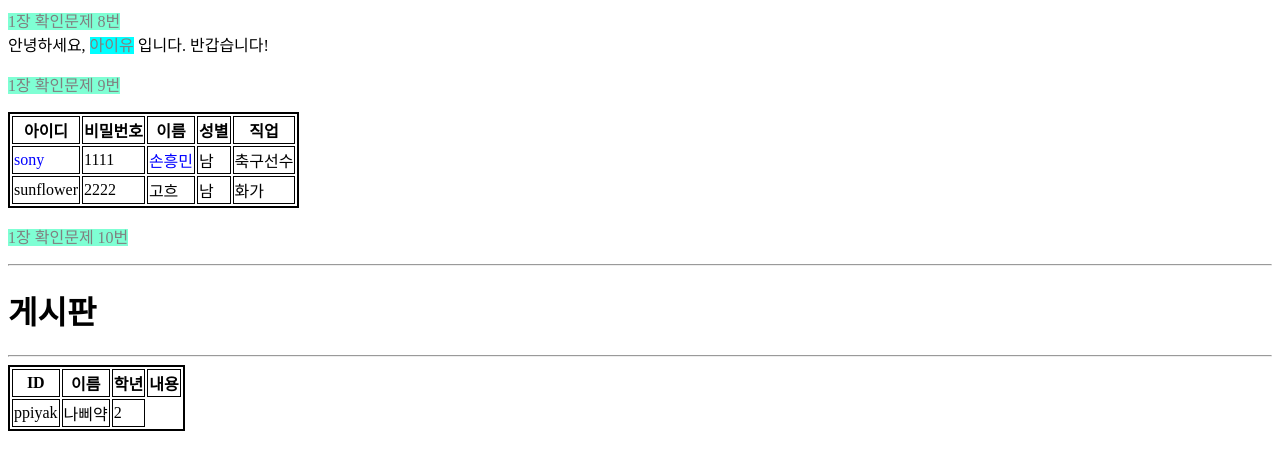
After one commit to dudasdaily/ComputerScience, a Spring Boot app: page /practice in a window 1280 px wide. The commit adds this page. Shown: the top 470 px of the page. Run offline with Spring Boot 4, Linux system fonts and the light colour scheme.

Commit message:
1장 연습문제 생성

```diff
--- a/2학년_2학기/웹프로그래밍/중간고사/chap01/src/main/java/web/middle/chap01/MyController.java
+++ b/2학년_2학기/웹프로그래밍/중간고사/chap01/src/main/java/web/middle/chap01/MyController.java
@@ -26,4 +26,9 @@ public class MyController {
     public String memberTable() {
         return "memberTable";
     }
+
+    @GetMapping("/practice")
+    public String practice() {
+        return "practice";
+    }
 }
--- a/2학년_2학기/웹프로그래밍/중간고사/chap01/src/main/resources/templates/home.html
+++ b/2학년_2학기/웹프로그래밍/중간고사/chap01/src/main/resources/templates/home.html
@@ -12,6 +12,7 @@
     <a href = "login" target="_blank">로그인</a>
     <a href = "regist" target="_blank">회원가입</a>
     <a href = "https://www.naver.com" target="_blank">네이버</a>
+    <a href = "practice" target="_blank">연습문제</a>
 
 </body>
 </html>
--- /dev/null
+++ b/2학년_2학기/웹프로그래밍/중간고사/chap01/src/main/resources/templates/practice.html
@@ -0,0 +1,46 @@
+<!DOCTYPE html>
+<html>
+    <head>
+        <meta charset="UTF-8">
+        <style>
+            span { background-color: #7FFFD4; color : gray;}
+            table { border : 2px solid;}
+            th, td { border : 1px solid; border-collapse: collapse; border-color:black;}
+            #sony { color:blue; }
+            .son {color:blue;}
+        </style>
+    </head>
+
+    <body>
+        <span>1장 확인문제 8번</span><br>
+        안녕하세요, <span style="background-color: aqua; border : 2em;">아이유</span> 입니다.
+        반갑습니다!
+        <p>
+
+        <span>1장 확인문제 9번</span><br>
+        <table>
+            <tr>
+                <th>아이디</th><th>비밀번호</th><th>이름</th><th>성별</th><th>직업</th>
+            <tr>
+                <td id = "sony">sony</td><td>1111</td><td class="son">손흥민</td><td>남</td><td>축구선수</td>
+            <tr>
+                <td>sunflower</td><td>2222</td><td>고흐</td><td>남</td><td>화가</td>
+        </table>
+        <p>
+
+        <span>1장 확인문제 10번</span><br>
+        <p style="background-color: darkseagreen;">
+        <hr>
+        <h1>게시판</h1>
+        <hr>
+        <table>
+            <tr>
+                <th>ID</th><th>이름</th><th>학년</th><th>내용</th>
+            <tr>
+                <td>ppiyak</td><td>나삐약</td><td>2</td>
+        </table>
+
+        </p>
+
+    </body>
+</html>
```
